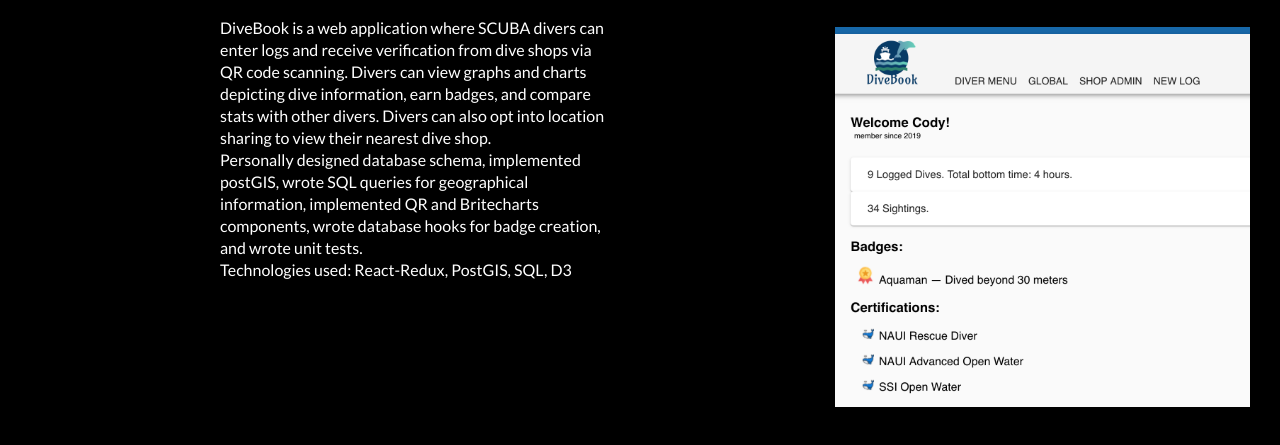
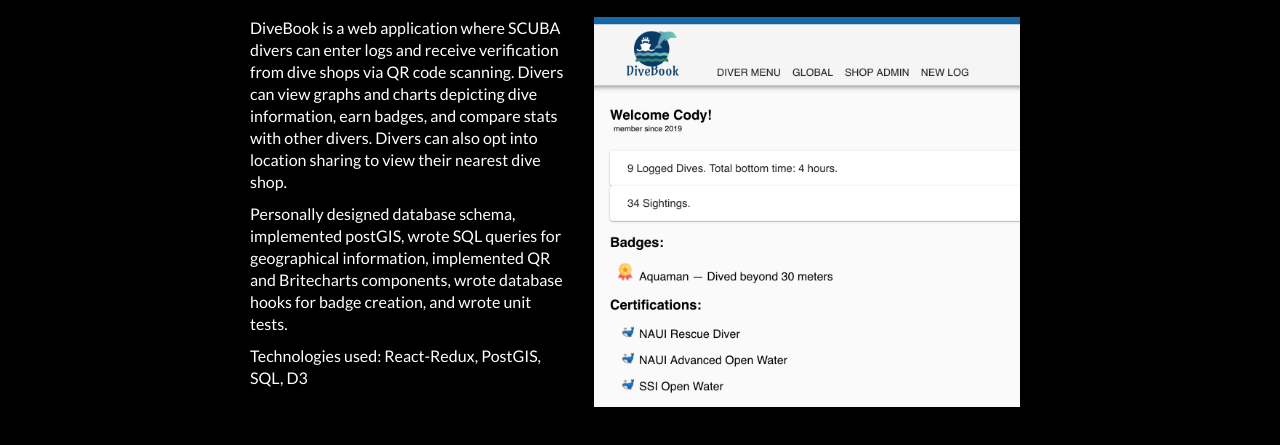
Before and after one commit to harrisoncole/personal-site, a website: page public/index.htm in a window 1280 px wide. Shown: the part 775-1220 px from the top of the page. Drawn offline with nearby package versions, Linux system fonts and the light colour scheme.

Commit message:
diveBook addition

```diff
--- a/public/index.htm
+++ b/public/index.htm
@@ -33,19 +33,27 @@
     <div id="projects" class="container-projects">
       <h2 class="diveBook">DiveBook</h2>
       <div class="flex-container">
-        <p class="diveBook">
-          DiveBook is a web application where SCUBA divers can enter logs and
-          receive verification from dive shops via QR code scanning. Divers can
-          view graphs and charts depicting dive information, earn badges, and
-          compare stats with other divers. Divers can also opt into location
-          sharing to view their nearest dive shop. <br />Personally designed
-          database schema, implemented postGIS, wrote SQL queries for
-          geographical information, implemented QR and Britecharts components,
-          wrote database hooks for badge creation, and wrote unit tests. <br />
-          Technologies used: React-Redux, PostGIS, SQL, D3
-        </p>
+        <div>
+          <p class="diveBook">
+            DiveBook is a web application where SCUBA divers can enter logs and
+            receive verification from dive shops via QR code scanning. Divers
+            can view graphs and charts depicting dive information, earn badges,
+            and compare stats with other divers. Divers can also opt into
+            location sharing to view their nearest dive shop.
+          </p>
+          <p class="diveBook">
+            Personally designed database schema, implemented postGIS, wrote SQL
+            queries for geographical information, implemented QR and Britecharts
+            components, wrote database hooks for badge creation, and wrote unit
+            tests.
+          </p>
+          <p class="diveBook">
+            Technologies used: React-Redux, PostGIS, SQL, D3
+          </p>
+        </div>
         <img id="diveBook-img" src="diveBook.png" alt="DiveBook screenshot" />
       </div>
+      <div class="flex-container what-to-wear"></div>
     </div>
 
     <!-- <h2 id="projects">Projects</h2> -->
--- a/public/main.css
+++ b/public/main.css
@@ -192,17 +192,18 @@ a {
 
 .flex-container {
   display: flex;
-  margin: 20px;
+  margin: 20px 250px;
 }
 
 #diveBook-img {
   height: 400px;
   margin-left: 20px;
   padding: 10px;
+  padding-top: 0;
 }
 
 p.diveBook {
-  padding: 0 200px;
+  padding-bottom: 10px;
 }
 
 h2.diveBook {
```
